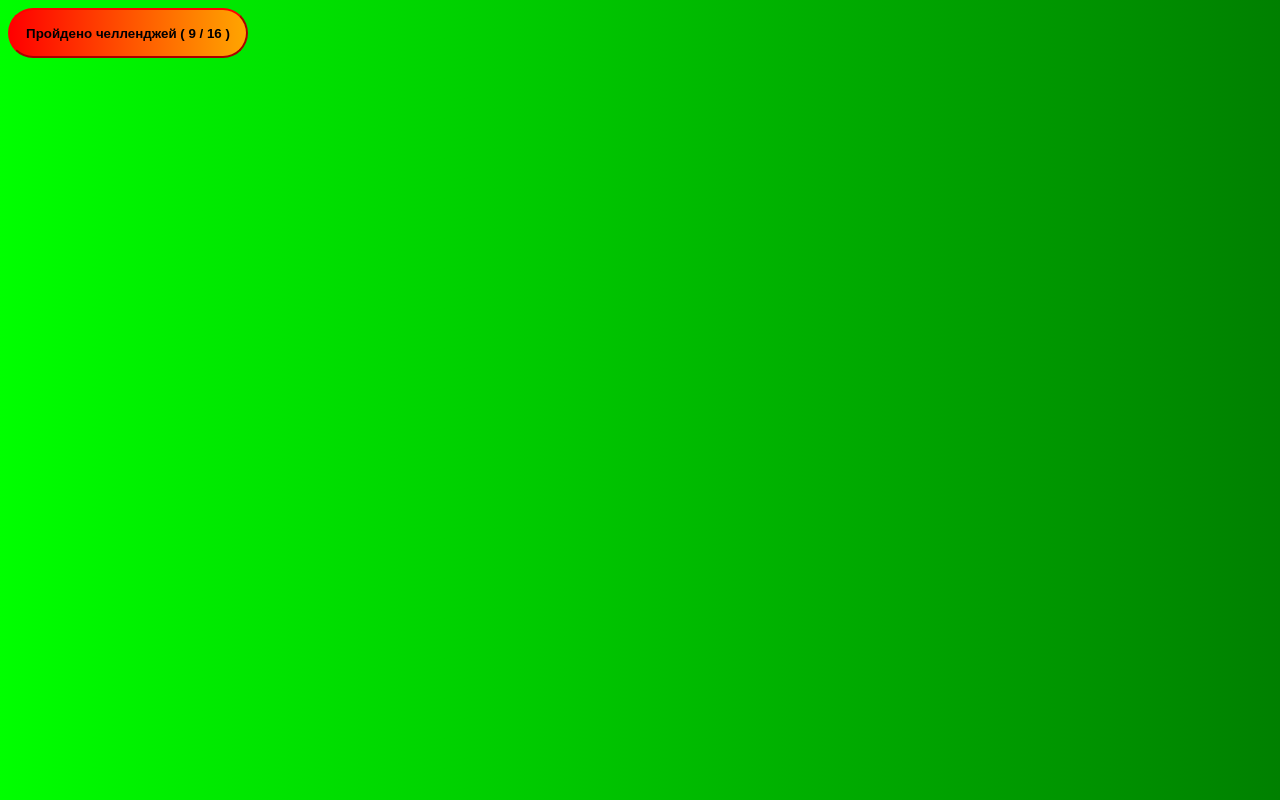
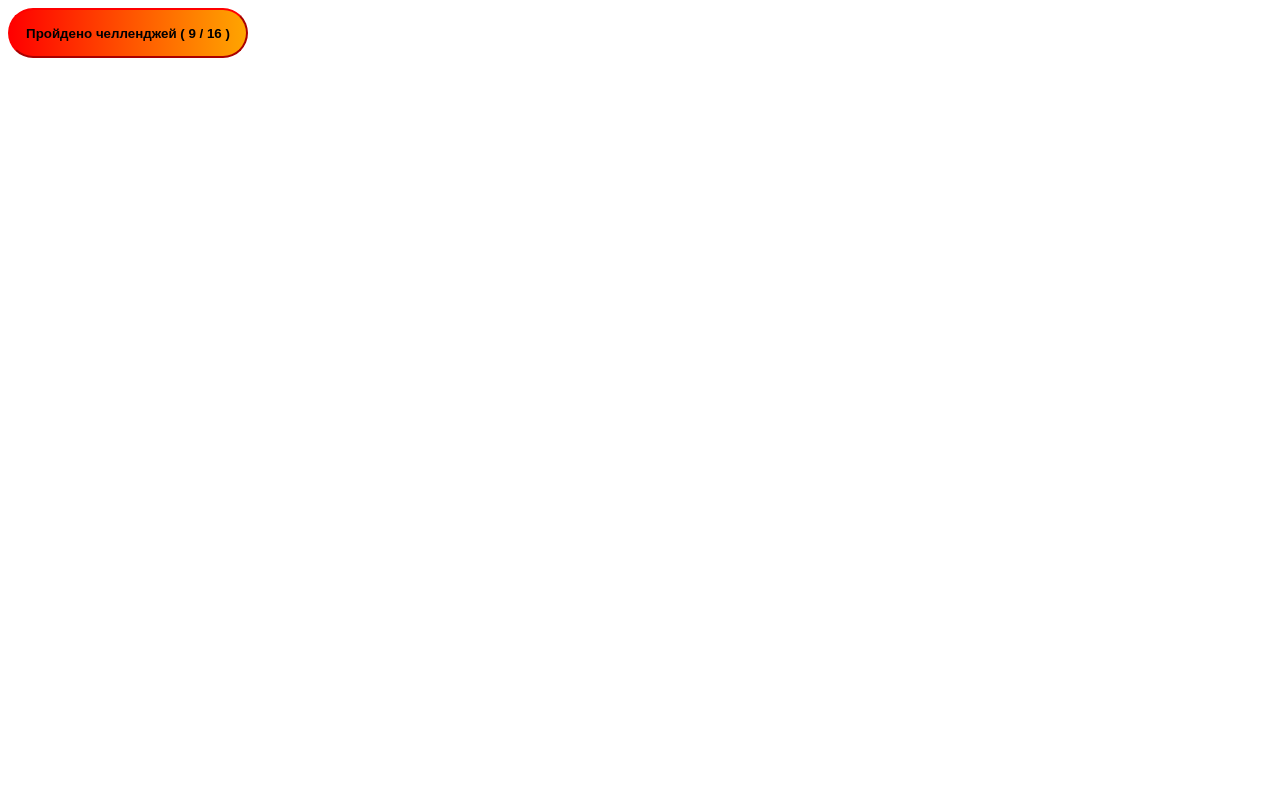
Before and after one commit to Serga05/SD, a plain HTML site: page index.html in a window 1280 px wide. Drawn offline with Linux system fonts and the light colour scheme.

Commit message:
Update index.css

```diff
--- a/index.css
+++ b/index.css
@@ -2,7 +2,7 @@
     	color: black;
     }
     body#bodyGround.save {
-    	background: linear-gradient(90deg, #00ff00, green);
+    	    background: linear-gradient(90deg, #00ff0000, #00800000);
     }
     .buttonOne#onebtn {
     	background: linear-gradient(90deg, red, orange);
```
